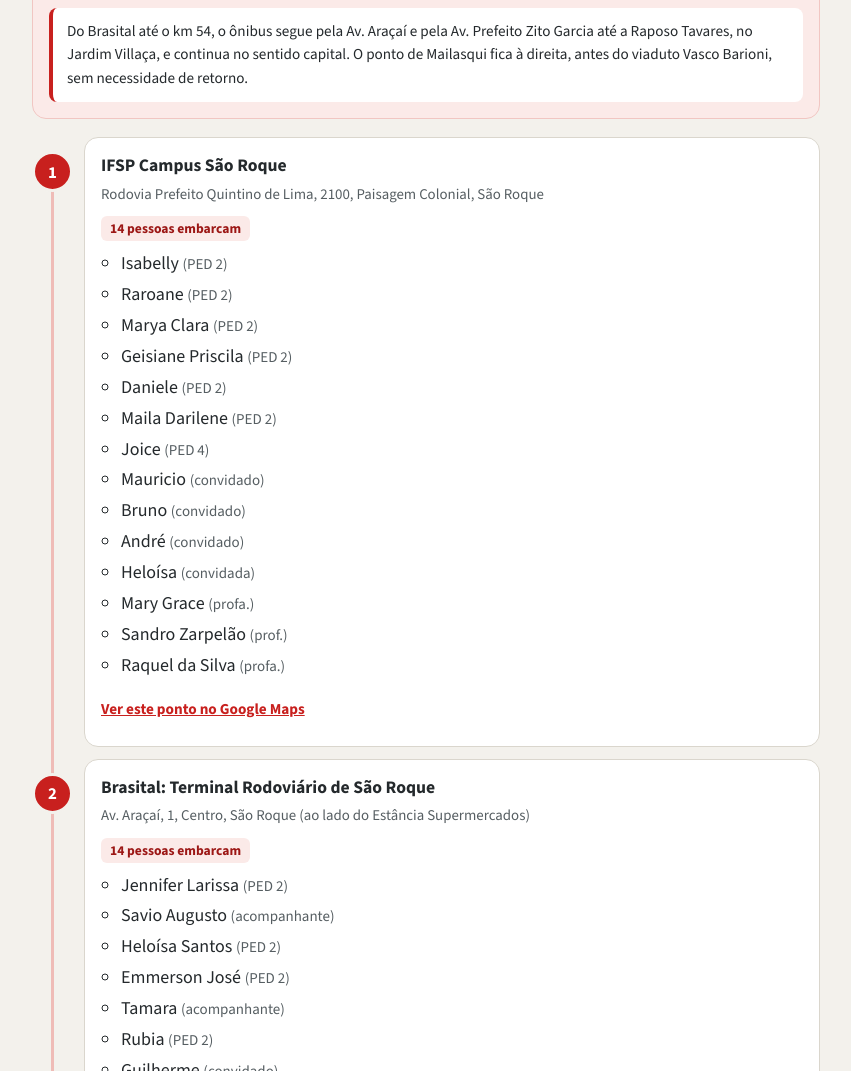
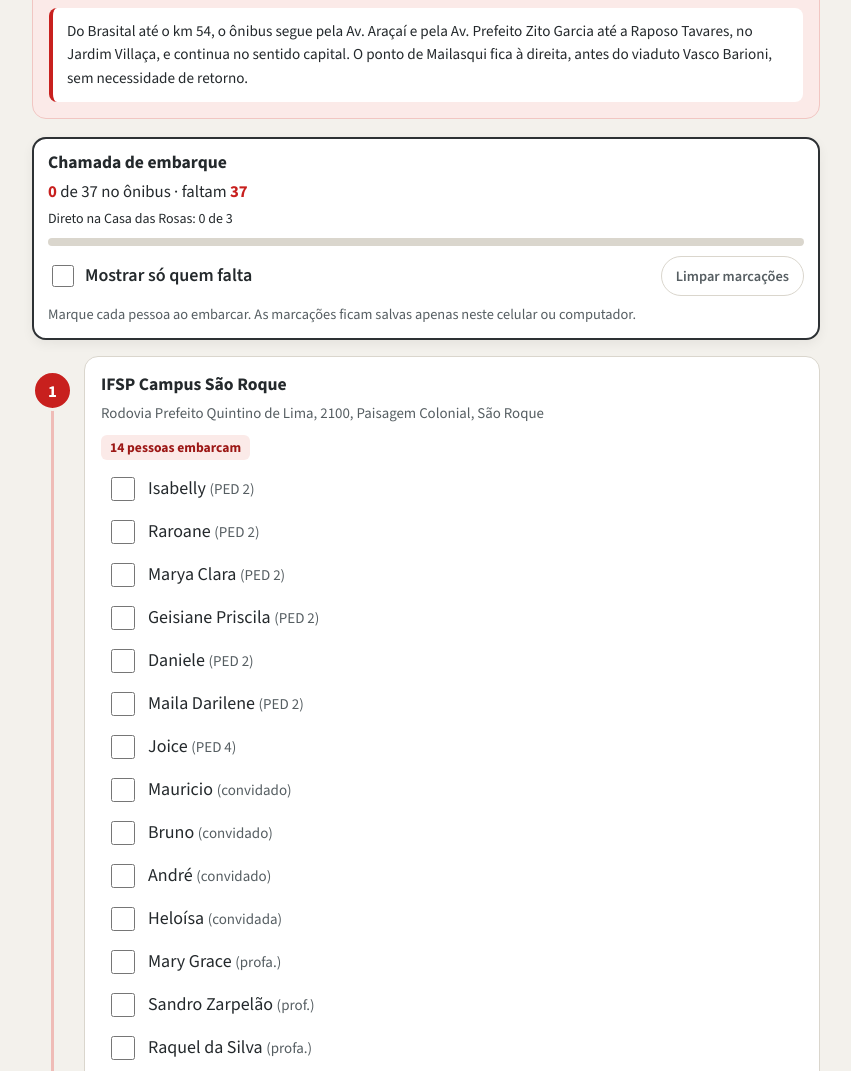
Before and after one commit to maryandrioli/paulistacultural, a plain HTML site: page index.html in a window 1280 px wide. Shown: the part 840-1911 px from the top of the page, without its empty margins (214-1065 px from the left). Drawn offline with nearby package versions, Linux system fonts and the light colour scheme.

Commit message:
Update index.html

```diff
--- a/index.html
+++ b/index.html
@@ -76,6 +76,26 @@
   ul.people li{margin:3px 0}
   ul.people small{color:var(--muted)}
   li.hit{background:var(--mark);border-radius:4px;font-weight:700}
+  /* Chamada de embarque */
+  .checkin{background:#fff;border:2px solid var(--concrete);border-radius:var(--radius);padding:12px 14px;margin:0 0 16px;box-shadow:0 4px 12px rgba(0,0,0,.06)}
+  .checkin h3{margin:0 0 4px}
+  .ck-count{font-size:1.05rem;margin:0 0 8px}
+  .ck-count b{color:var(--bus)}
+  .ck-bar{height:8px;background:var(--line);border-radius:99px;overflow:hidden;margin:0 0 10px}
+  .ck-bar span{display:block;height:100%;width:0;background:var(--accent);transition:width .2s}
+  .ck-actions{display:flex;flex-wrap:wrap;gap:8px;align-items:center}
+  .ck-actions label{display:flex;align-items:center;gap:8px;min-height:40px;font-weight:600;cursor:pointer}
+  .ck-actions input{width:22px;height:22px;accent-color:var(--bus)}
+  .ck-reset{min-height:40px;padding:0 14px;border-radius:999px;border:1px solid var(--line);background:#fff;font:600 .9rem "Source Sans 3",sans-serif;color:var(--muted);cursor:pointer;margin-left:auto}
+  ul.people li.pax{list-style:none;margin-left:-20px}
+  ul.people li.pax label{display:flex;align-items:center;gap:10px;min-height:40px;cursor:pointer;padding:2px 6px;border-radius:6px}
+  ul.people li.pax input{flex:0 0 auto;width:24px;height:24px;accent-color:var(--accent)}
+  ul.people li.pax.on label{color:var(--muted);text-decoration:line-through}
+  ul.people li.pax.on small{text-decoration:none}
+  .only-missing ul.people li.pax.on{display:none}
+  .only-missing .stop.complete{display:none}
+  .stop .done{display:none;font-weight:700;color:var(--accent);font-size:.9rem;margin:0 0 6px}
+  .stop.complete .done{display:block}
   .stop.dim{opacity:.35}
   .maplink{display:inline-flex;align-items:center;min-height:40px;font-size:.95rem;font-weight:700;color:var(--bus)}
 
@@ -181,6 +201,17 @@
       <p class="hint" id="hint" aria-live="polite"></p>
 
       <p class="tip">Do Brasital até o km 54, o ônibus segue pela Av. Araçaí e pela Av. Prefeito Zito Garcia até a Raposo Tavares, no Jardim Villaça, e continua no sentido capital. O ponto de Mailasqui fica à direita, antes do viaduto Vasco Barioni, sem necessidade de retorno.</p>
+    </div>
+
+    <div class="checkin" id="checkin">
+      <h3>Chamada de embarque</h3>
+      <p class="ck-count" id="ckCount"></p>
+      <div class="ck-bar" aria-hidden="true"><span id="ckBar"></span></div>
+      <div class="ck-actions">
+        <label><input type="checkbox" id="ckOnly"> Mostrar só quem falta</label>
+        <button type="button" class="ck-reset" id="ckReset">Limpar marcações</button>
+      </div>
+      <p class="note">Marque cada pessoa ao embarcar. As marcações ficam salvas apenas neste celular ou computador.</p>
     </div>
 
     <ol class="route" id="route"></ol>
@@ -474,7 +505,11 @@ stops.forEach((s,i)=>{
   const peopleHtml = s.dest
     ? '<p class="note">Desembarque de todos os ' + busTotal + ' passageiros.</p>'
     : '<span class="count">' + n + (s.direct ? (n===1 ? ' pessoa' : ' pessoas') : (n===1 ? ' pessoa embarca' : ' pessoas embarcam')) + '</span>' +
-      '<ul class="people">' + s.people.map(p => '<li data-n="' + norm(p[0]) + '">' + p[0] + (p[1] ? ' <small>(' + p[1] + ')</small>' : '') + '</li>').join('') + '</ul>';
+      '<p class="done">✔ Todos presentes</p>' +
+      '<ul class="people">' + s.people.map(p => {
+        const id = i + "|" + p[0];
+        return '<li class="pax" data-n="' + norm(p[0]) + '" data-id="' + id + '"><label><input type="checkbox" data-id="' + id + '"><span>' + p[0] + (p[1] ? ' <small>(' + p[1] + ')</small>' : '') + '</span></label></li>';
+      }).join('') + '</ul>';
   li.innerHTML = '<div class="num">' + (s.direct ? '★' : ++busN) + '</div>' +
     '<div class="card"><h3>' + s.where + '</h3><p class="where">' + s.addr + '</p>' + peopleHtml +
     '<a class="maplink" href="https://www.google.com/maps/search/?api=1&query=' + encodeURIComponent(s.q) + '">Ver este ponto no Google Maps</a>' +
@@ -501,6 +536,39 @@ q.addEventListener("input", ()=>{
   if(first) first.scrollIntoView({behavior:"smooth",block:"center"});
 });
 
+/* Chamada de embarque (marcações salvas só neste aparelho) */
+const CK_KEY = "paulistacultural-chamada-v1";
+let ck = {};
+try{ ck = JSON.parse(localStorage.getItem(CK_KEY) || "{}") || {}; }catch(e){ ck = {}; }
+function ckSave(){ try{ localStorage.setItem(CK_KEY, JSON.stringify(ck)); }catch(e){} }
+function ckUpdate(){
+  let busOn = 0, dirOn = 0, dirTotal = 0;
+  document.querySelectorAll(".stop").forEach(st=>{
+    const boxes = [...st.querySelectorAll("input[data-id]")];
+    let on = 0;
+    boxes.forEach(b=>{ b.checked = !!ck[b.dataset.id]; b.closest("li").classList.toggle("on", b.checked); if(b.checked) on++; });
+    st.classList.toggle("complete", boxes.length>0 && on===boxes.length);
+    if(st.classList.contains("direct")){ dirOn += on; dirTotal += boxes.length; } else busOn += on;
+  });
+  const falta = busTotal - busOn;
+  document.getElementById("ckCount").innerHTML = "<b>" + busOn + "</b> de " + busTotal + " no ônibus · " +
+    (falta===0 ? "todos embarcaram" : "falta" + (falta===1 ? " " : "m ") + "<b>" + falta + "</b>") +
+    (dirTotal ? "<br><small>Direto na Casa das Rosas: " + dirOn + " de " + dirTotal + "</small>" : "");
+  document.getElementById("ckBar").style.width = (busTotal ? busOn/busTotal*100 : 0) + "%";
+}
+document.addEventListener("change", e=>{
+  const b = e.target;
+  if(b.matches("input[data-id]")){ if(b.checked) ck[b.dataset.id] = 1; else delete ck[b.dataset.id]; ckSave(); ckUpdate(); }
+});
+document.getElementById("ckOnly").addEventListener("change", e=>{
+  document.getElementById("onibus").classList.toggle("only-missing", e.target.checked);
+});
+document.getElementById("ckReset").addEventListener("click", ()=>{
+  if(Object.keys(ck).length===0) return;
+  ck = {}; ckSave(); ckUpdate();
+});
+ckUpdate();
+
 /* Copiar chave Pix */
 document.getElementById("copy").addEventListener("click", async ()=>{
   const msg = document.getElementById("copied");
```
